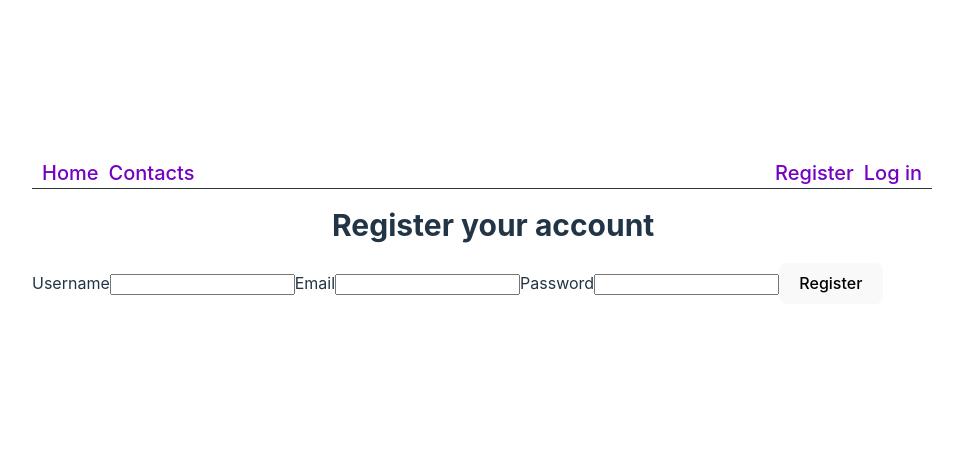
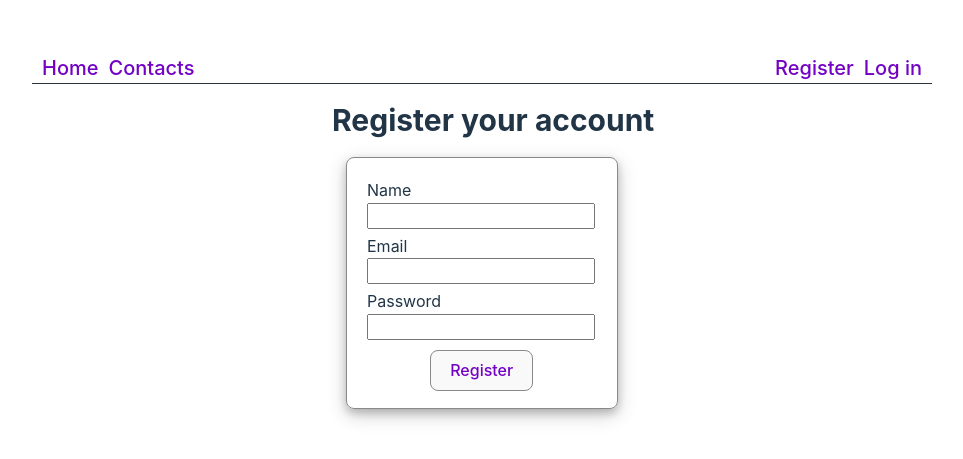
Before and after one commit to Hanna-Nahrebelna/goit-react-hw-08, a React (Vite) app: page /register in a window 1280 px wide. Shown: the part 169-628 px from the top of the page, without its empty margins (158-1121 px from the left). Built offline with nearby package versions, Linux system fonts and the light colour scheme.

Commit message:
updated RegisterForm

```diff
--- a/src/components/RegistrationForm/RegistrationForm.jsx
+++ b/src/components/RegistrationForm/RegistrationForm.jsx
@@ -21,18 +21,18 @@ export default function RegistrationForm() {
     >
       <Form className={css.form} autoComplete="off">
         <label className={css.label}>
-          Username
-          <Field type="text" name="name" />
+          Name
+          <Field type="text" name="name" className={css.input} />
         </label>
         <label className={css.label}>
           Email
-          <Field type="email" name="email" />
+          <Field type="email" name="email" className={css.input} />
         </label>
         <label className={css.label}>
           Password
-          <Field type="password" name="password" />
+          <Field type="password" name="password" className={css.input} />
         </label>
-        <button type="submit">Register</button>
+        <button type="submit" className={css.buttom}>Register</button>
       </Form>
     </Formik>
   );
--- a/src/components/RegistrationForm/RegistrationForm.module.css
+++ b/src/components/RegistrationForm/RegistrationForm.module.css
@@ -1,4 +1,25 @@
 .form {
-  display: block;
+  width: 250px;
+  height: 230px;
+  margin-left: auto;
+  margin-right: auto;
+  padding-left: 20px;
+  padding-top: 20px;
+  border-radius: 8px;
+  border: 1px solid #8a8989;
+  box-shadow: 0 4px 8px 0 rgba(0, 0, 0, 0.2), 0 6px 20px 0 rgba(0, 0, 0, 0.19);
+}
+
+.input {
+  width: 220px;
+  height: 20px;
+  margin-bottom: 5px;
+}
+
+.buttom {
+  margin-top: 5px;
+  border: 1px solid #8a8989;
+  margin-left: 63px;
+  color: rgb(115, 2, 196)
 
 }
```
